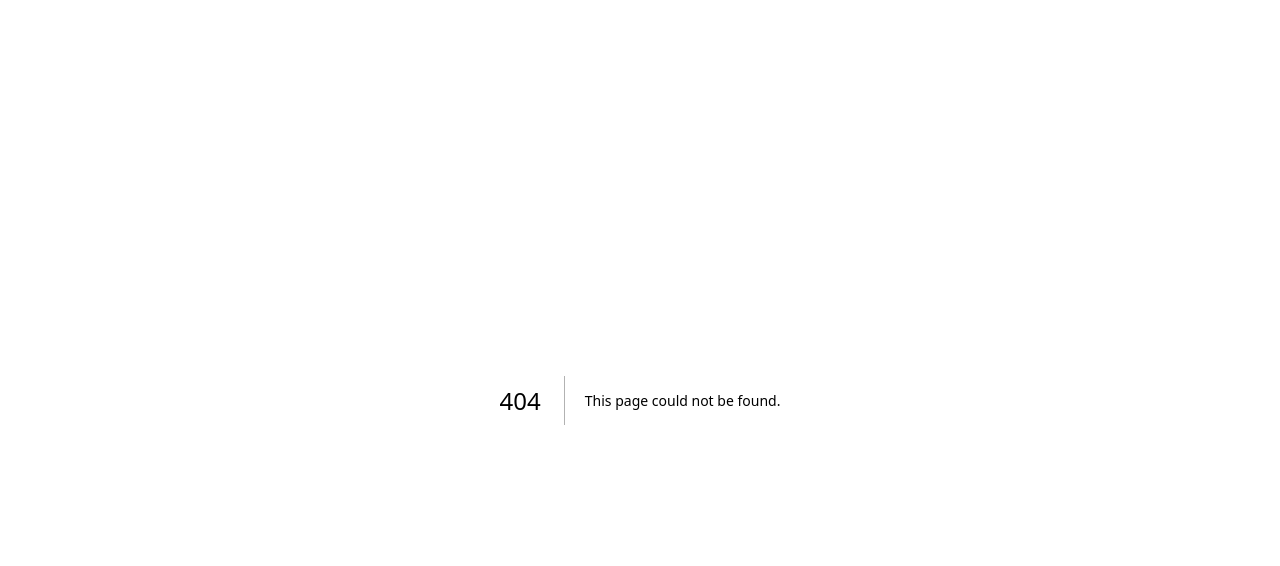
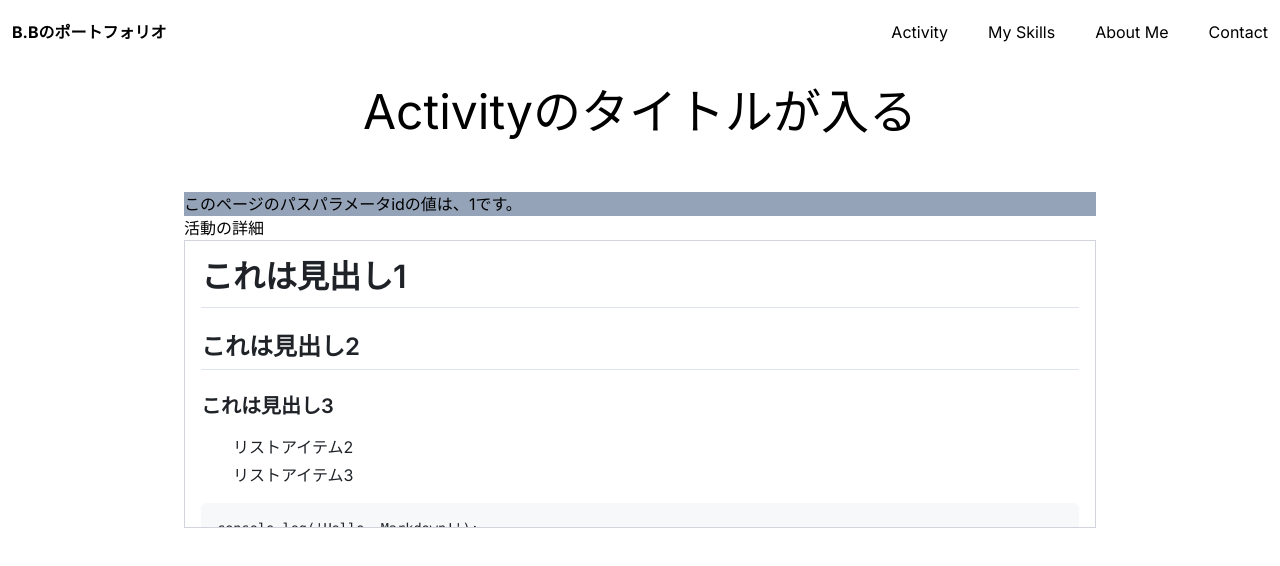
Before and after one commit to KHashimoto3/KH_Portfolio, a Next.js app in the folder front/: page /activity/1 in a window 1280 px wide. Before the commit this address had no page. Shown: the top 566 px of the page. Built offline with nearby package versions, Linux system fonts and the light colour scheme.

Commit message:
activityの詳細ページをマーク段に対応するようにしたかった・・・。

```diff
--- /dev/null
+++ b/front/src/app/activity/[id]/page.tsx
@@ -0,0 +1,29 @@
+"use client";
+
+import { PageHeader } from "@/components/header/pageHeader";
+import { SectionTitle } from "@/components/header/sectionTitle";
+import { ActivityDetail } from "@/features/activity-detail/activityDetail";
+import { useParams } from "next/navigation";
+
+export default function Page() {
+  const params = useParams();
+  return (
+    <>
+      <PageHeader />
+      <div id="activity" className="w-full p-8 bg-white dark:bg-gray-900">
+        <div className="flex items-center justify-center w-full h-40">
+          <h1 className="text-center text-5xl">Activityのタイトルが入る</h1>
+        </div>
+        <div
+          id="activity-main"
+          className="w-9/12 text-left m-auto bg-slate-400"
+        >
+          <p>このページのパスパラメータidの値は、{params.id}です。</p>
+        </div>
+        <div className="w-9/12 m-auto h-auto">
+          <ActivityDetail />
+        </div>
+      </div>
+    </>
+  );
+}
--- /dev/null
+++ b/front/src/features/activity-detail/activityDetail.tsx
@@ -0,0 +1,54 @@
+"use client";
+
+import React from "react";
+
+import ReactMarkdown from "react-markdown";
+import breaks from "remark-breaks";
+import remarkGfm from "remark-gfm";
+import "github-markdown-css/github-markdown.css";
+
+export const ActivityDetail = () => {
+  const markdownSource = `
+# これは見出し1
+
+## これは見出し2
+
+### これは見出し3
+
+* リストアイテム2
+* リストアイテム3
+
+\`\`\`js
+console.log('Hello, Markdown!');
+\`\`\`
+
+[Google](https://www.google.com)
+
+**これは太字**
+
+*これは斜体*
+
+> これは引用
+
+| 名前  | 年齢 |
+|------|------|
+| 太郎  | 20   |
+| 花子  | 22   |
+`;
+
+  return (
+    <>
+      <h1>活動の詳細</h1>
+      <div className="w-full">
+        <div
+          className="markdown-body p-4 border border-gray-300 h-72 overflow-y-auto list-disc list-decimal"
+          style={{ fontFamily: "inherit", fontSize: "inherit" }}
+        >
+          <ReactMarkdown remarkPlugins={[remarkGfm, breaks]}>
+            {markdownSource}
+          </ReactMarkdown>
+        </div>
+      </div>
+    </>
+  );
+};
```
Also changed, not shown: front/package.json (+8 -1 lines), 1 other file (tests, documents, lock files or other folders).
